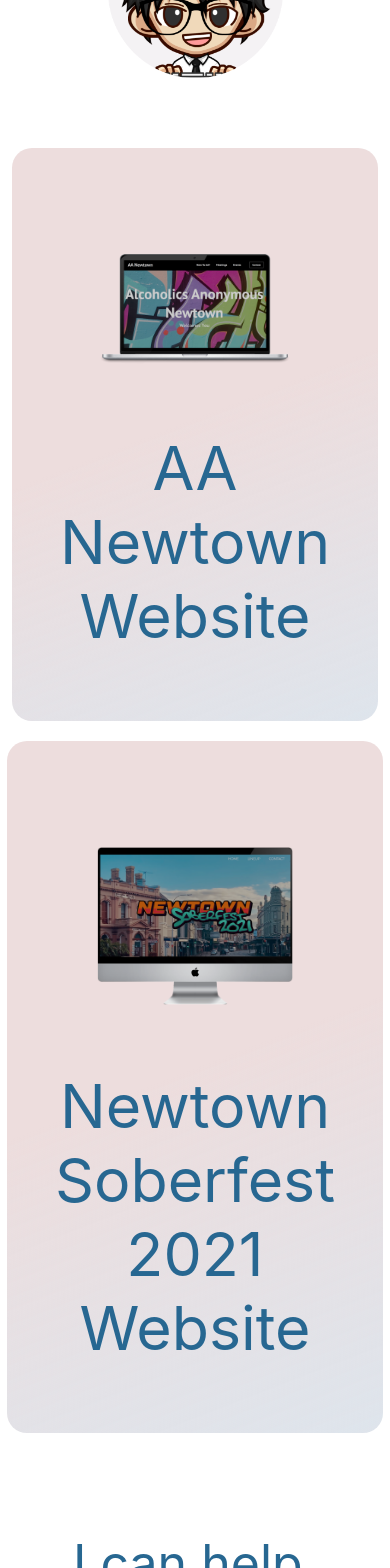
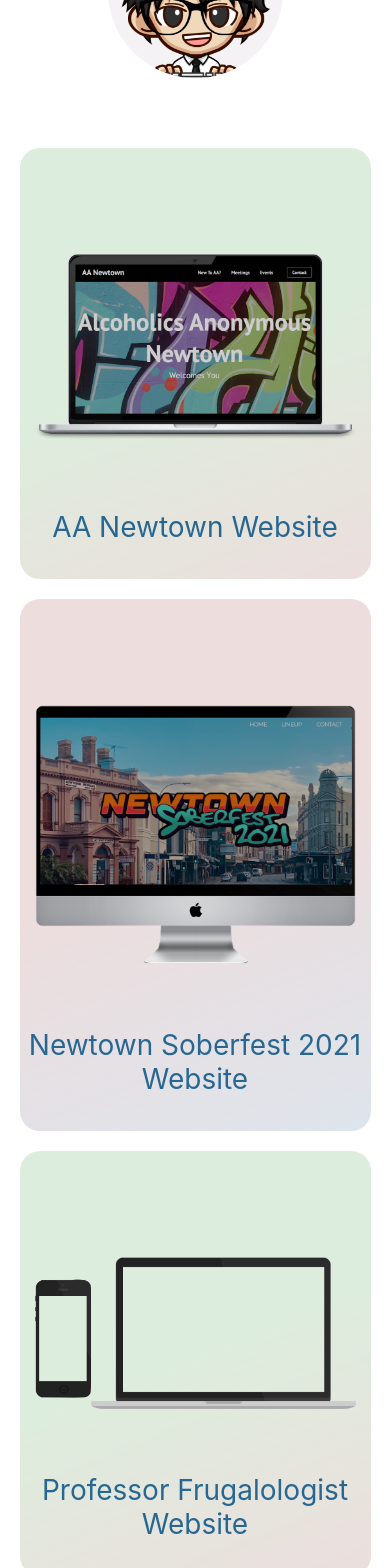
Before and after one commit to Slavi-Svec/portfolio-website-v4, a React (Create React App) app: page /work in a window 390 px wide. Shown: the part 840-2408 px from the top of the page. Built offline with nearby package versions, Linux system fonts and the light colour scheme; a web font is replaced by a local one.

Commit message:
Add project to work page

```diff
--- a/src/components/ContactForm/ContactForm.jsx
+++ b/src/components/ContactForm/ContactForm.jsx
@@ -9,6 +9,7 @@
         action="https://formsubmit.co/93b7501101c00ef19260a062d2e50d4f"
         method="POST"
       >
+        <input type="hidden" name="_captcha" value="false" />
         <input
           type="hidden"
           name="_autoresponse"
--- a/src/components/ProjectCard/ProjectCard.jsx
+++ b/src/components/ProjectCard/ProjectCard.jsx
@@ -3,7 +3,7 @@
 
 const ProjectCard = ({ className, src, title, description, link, href }) => (
   <>
-    <section className="work-body">
+    <section className="project-card-body">
       <div className={className}>
         <a href={href} target="_blank" rel="noreferrer">
           <img className="work-cardImage" src={src} alt="alternate" />
--- a/src/components/ProjectCard/style.css
+++ b/src/components/ProjectCard/style.css
@@ -1,13 +1,13 @@
-.work-body {
+.project-card-body {
   display: flex;
   align-items: center;
   justify-content: center;
   text-align: center;
-  background: white;
 }
 
 .work-cardImage {
-  width: 70%;
+  width: 1000px;
+  padding: 0px 40px 0px 40px;
   max-width: 100%;
   margin-top: 90px;
 }
@@ -15,7 +15,7 @@
 .project-title {
   margin-top: 60px;
   color: #276791;
-  font-size: 3.8rem;
+  font-size: 60.8px;
   font-weight: 400;
 }
 
@@ -27,3 +27,9 @@
   font-style: normal;
   margin-top: 1.5%;
 }
+
+@media screen and (max-width: 414px) {
+  .project-title {
+    font-size: 28px;
+  }
+}
--- a/src/pages/FormSuccess/styles.css
+++ b/src/pages/FormSuccess/styles.css
@@ -4,6 +4,7 @@
 
 .form-success-container {
   width: 500px;
+  height: 480px;
   margin-top: 50px;
   padding: 10px;
   border: 1px solid #ddeded;
--- a/src/pages/WorkPage/WorkPage.jsx
+++ b/src/pages/WorkPage/WorkPage.jsx
@@ -4,6 +4,7 @@
 import AvatarLogo3 from '../../images/AvatarLogo3.png'
 import laptopTemplate from '../../images/laptop-AAwebsite.png'
 import ImacTemplate from '../../images/Imac-website.png'
+import PhoneTemplate from '../../images/mac3.png'
 import ProjectCard from '../../components/ProjectCard/ProjectCard'
 import './styles.css'
 
@@ -17,7 +18,6 @@
       </section>
       <section className="page-description">
         <Image className="work-logo" src={AvatarLogo3} />
-        <section>
         <ProjectCard
           className="project-card-variant-one"
           src={laptopTemplate}
@@ -25,8 +25,6 @@
           title="AA Newtown Website"
           description=""
         />
-        </section>
-        <section>
         <ProjectCard
           className="project-card-variant-two"
           src={ImacTemplate}
@@ -34,7 +32,14 @@
           title="Newtown Soberfest 2021 Website"
           description=""
         />
-        </section>
+        <ProjectCard
+          className="project-card-variant-three"
+          src={PhoneTemplate}
+          href={'https://aanewtown.org/'}
+          title="Professor Frugalologist Website"
+          description=""
+        />
+
         <Text text="I can help." className="about-help" variant="h2" />
         <Text
           text="Want to work together? I’d love to hear from you."
--- a/src/pages/WorkPage/styles.css
+++ b/src/pages/WorkPage/styles.css
@@ -26,44 +26,58 @@
   margin-top: 100px;
 }
 
+/* Project card styles */
+
 .project-card-variant-one {
-  font-family: -apple-system, BlinkMacSystemFont, 'Segoe UI', 'Roboto', 'Oxygen',
-    'Ubuntu', 'Cantarell', 'Fira Sans', 'Droid Sans', 'Helvetica Neue',
-    sans-serif;
-  padding: 4rem;
+  padding: 80px;
+  background: linear-gradient(
+      338.83deg,
+      #eddddd -3.41%,
+      rgba(255, 196, 255, 0) 52.31%
+    ),
+    #ddeddd;
+  flex: 0 0 90%;
+  margin-top: 5%;
+  border-radius: 20px;
+  position: relative;
+  display: block;
+  transition: all 0.4s ease-in-out;
+  padding: 16px 48px 64px;
+}
+
+.project-card-variant-two {
+  padding: 80px;
   background: linear-gradient(
       338.83deg,
       #dde5ed -3.41%,
       rgba(255, 196, 255, 0) 52.31%
     ),
     #eddddd;
+
   flex: 0 0 90%;
   margin-top: 5%;
   border-radius: 20px;
   position: relative;
   display: block;
   transition: all 0.4s ease-in-out;
-  padding: 1em 3em 4em;
+  padding: 16px 48px 64px;
 }
 
-.project-card-variant-two {
-  font-family: -apple-system, BlinkMacSystemFont, 'Segoe UI', 'Roboto', 'Oxygen',
-    'Ubuntu', 'Cantarell', 'Fira Sans', 'Droid Sans', 'Helvetica Neue',
-    sans-serif;
-  padding: 4rem;
+.project-card-variant-three {
+  padding: 80px;
   background: linear-gradient(
       338.83deg,
-      #dde5ed -3.41%,
+      #eddddd -3.41%,
       rgba(255, 196, 255, 0) 52.31%
     ),
-    #eddddd;
+    #ddeddd;
   flex: 0 0 90%;
   margin-top: 5%;
   border-radius: 20px;
   position: relative;
   display: block;
   transition: all 0.4s ease-in-out;
-  padding: 1em 3em 4em;
+  padding: 16px 48px 64px;
 }
 
 @media screen and (max-width: 414px) {
@@ -76,11 +90,15 @@
   .work-title {
     margin-bottom: 204px;
   }
-}
-
-@media screen and (max-width: 411px) {
-  .work-logo {
-    margin: 32px 0 50px 0;
+  .work-cardImage {
+    padding: 0 15px;
+  }
+  .project-card-variant-one,
+  .project-card-variant-two {
+    padding: 16px 0px 30px;
+  }
+  .project-card-variant-three {
+    padding: 16px 0px 30px;
   }
 }
 
@@ -91,19 +109,20 @@
   .work-title {
     margin-bottom: 270px;
   }
-  .work-cardImage {
-    width: 170%;
-  }
+
   .work-logo {
     margin: 50px 0 50px 0;
   }
   .about-help {
     margin: 80px 0 5px 0;
   }
+  .work-cardImage {
+    padding: 0 18px;
+  }
 }
 
 @media screen and (max-width: 320px) {
-  .project-card-variant-one {
+  .project-card {
     padding: 0em 2em 2em;
   }
 }
```
Also changed, not shown: src/images/mac3.png (added). Lines whose indentation alone changed are shown as unchanged.
